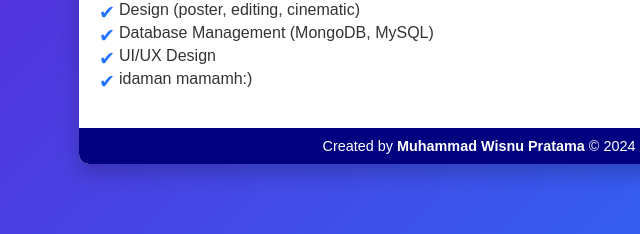
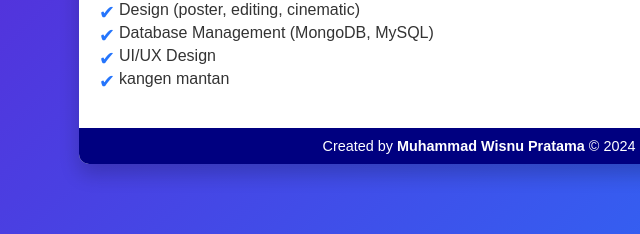
Before and after one commit to WisnuuCH/Website-biodata-, a plain HTML site: page index.html in a window 1280 px wide. Shown: the part 563-797 px from the top of the page, 161-801 px from the left. Drawn offline with Linux system fonts and the light colour scheme.

Commit message:
Update index.html

```diff
--- a/index.html
+++ b/index.html
@@ -175,7 +175,7 @@
           <li>Design (poster, editing, cinematic)</li>
           <li>Database Management (MongoDB, MySQL)</li>
           <li>UI/UX Design</li>
-          <li>idaman mamamh:)</li>
+          <li>kangen mantan</li>
         </ul>
       </div>
     </div>
```
